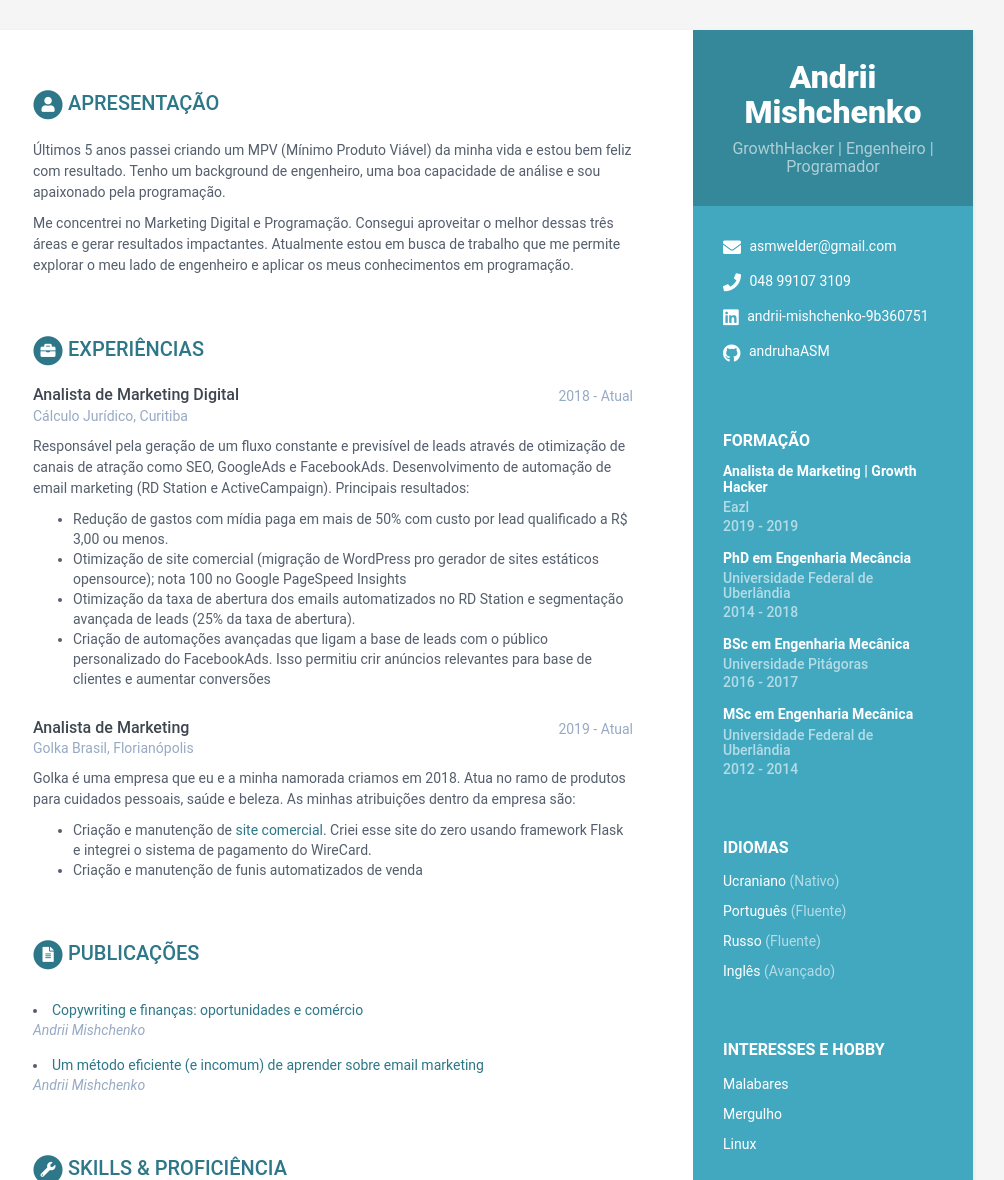
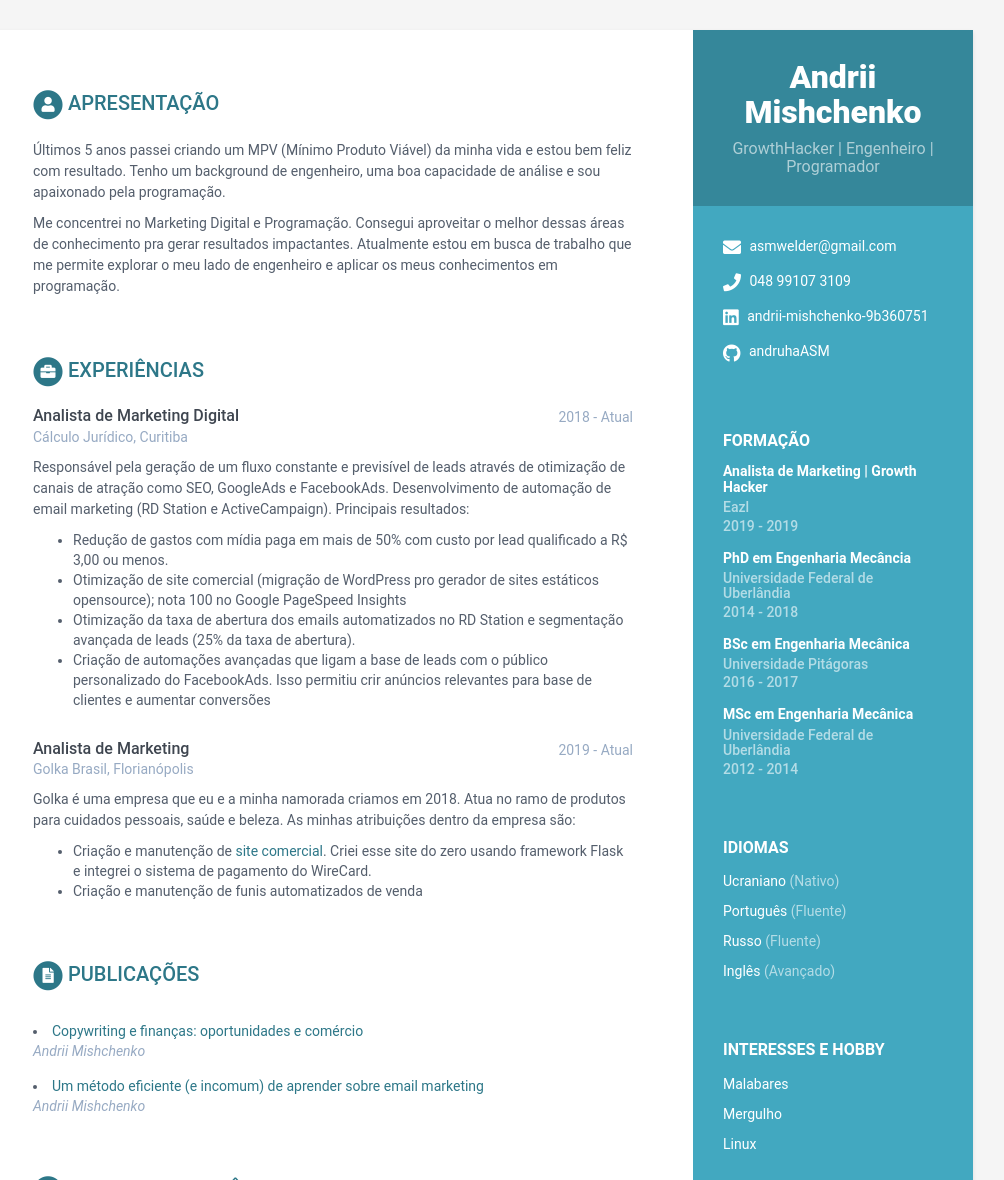
Before and after one commit to andruhaASM/cv-andrii-mishchenko, a Jekyll site: the page built from index.html, in a window 1280 px wide, cut to the strip 0-1180 px from the top of the page. Shown: the whole strip, without its empty margins (167-1171 px from the left). Built offline with Jekyll 4.4.1, drawn with Linux system fonts in a browser that asks for light colours.

Commit message:
Update data.yml

```diff
--- a/_data/data.yml
+++ b/_data/data.yml
@@ -53,7 +53,7 @@ career-profile:
     summary: |
       <p>Últimos 5 anos passei criando um MPV (Mínimo Produto Viável) da minha vida e estou bem feliz com resultado.
       Tenho um background de engenheiro, uma boa capacidade de análise e sou apaixonado pela programação.</p>
-      <p>Me concentrei no Marketing Digital e Programação. Consegui aproveitar o melhor dessas três áreas e gerar resultados impactantes.
+      <p>Me concentrei no Marketing Digital e Programação. Consegui aproveitar o melhor dessas áreas de conhecimento pra gerar resultados impactantes.
       Atualmente estou em busca de trabalho que me permite explorar o meu lado de engenheiro e aplicar os meus conhecimentos em programação.</p>
 education:
     - degree: Analista de Marketing | Growth Hacker
```
